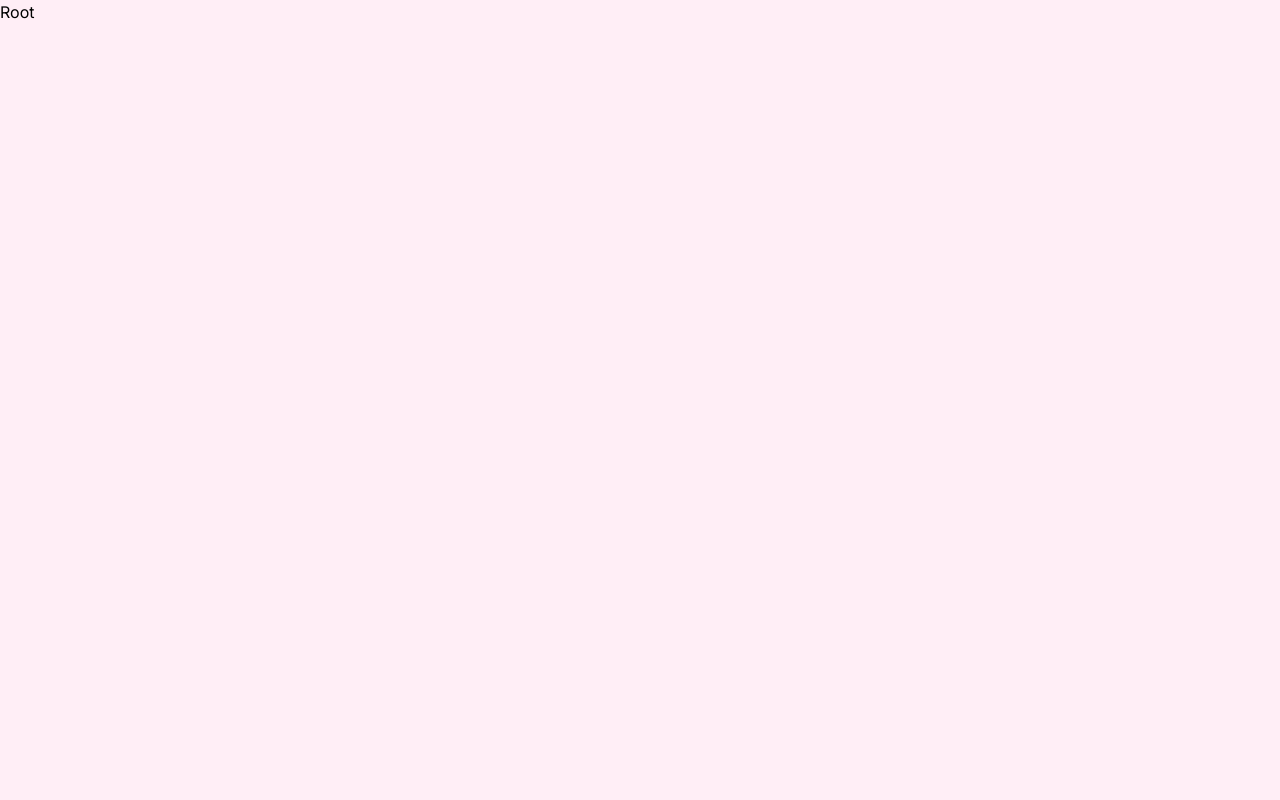
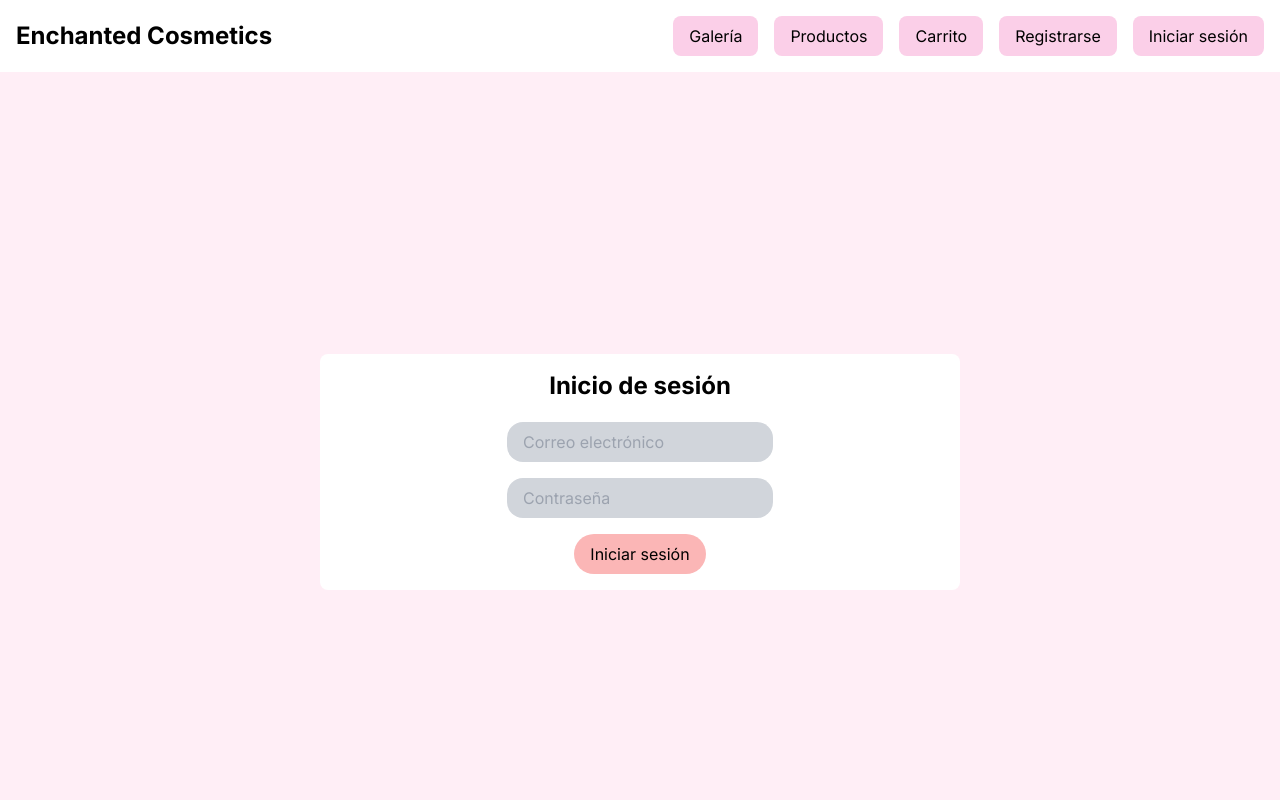
Before and after one commit to Elmono56/DuendeMaquillista, a Next.js app: page / in a window 1280 px wide. Shown: the top 800 px of the page. Built offline with nearby package versions, Linux system fonts and the light colour scheme.

Commit message:
feat: Made the main page login

```diff
--- a/src/app/page.tsx
+++ b/src/app/page.tsx
@@ -1,7 +1,75 @@
-export default function Home() {
+"use client";
+
+import React, { useState } from "react";
+import BasicCard from "@/app/components/BasicCard";
+import Footer from "@/app/components/Footer";
+import Navbar from "@/app/components/Navbar";
+import axios from "axios";
+
+async function makeRequest() {
+  const config = {
+    method: "get",
+    url: "http://localhost:4000/",
+  };
+
+  let res = await axios(config);
+
+  console.log(res.data);
+}
+
+const Login = () => {
+  const [email, setEmail] = useState("");
+  const [password, setPassword] = useState("");
+
+  const handleLogin = async () => {
+    try {
+      const res = await axios.post("http://localhost:4000/api/login", {
+        email,
+        password,
+      });
+      if (res.data.type == "admin") console.log("se logueó un admin");
+      else if (res.data.type == "user") console.log(" se logueó un user");
+    } catch (error: any) {
+      console.log(error);
+      console.log("Este usuario no existe o la contraseña es incorrecta");
+    }
+  };
+
   return (
-    <main>
-      <h1>Root</h1>
-    </main>
+    <div>
+      <Navbar />
+      <div className="flex justify-center items-center h-screen">
+        <BasicCard>
+          <div className="text-2xl text-black font-bold lg:pb-[20px]">
+            Inicio de sesión
+          </div>
+          <input
+            type="text"
+            className="input-global"
+            placeholder="Correo electrónico"
+            value={email}
+            onChange={(e) => setEmail(e.target.value)}
+          />
+          <input
+            type="password"
+            className="input-global"
+            placeholder="Contraseña"
+            value={password}
+            onChange={(e) => setPassword(e.target.value)}
+          />
+          <button
+            className="boton-global"
+            onClick={() => {
+              handleLogin();
+            }}
+          >
+            Iniciar sesión
+          </button>
+        </BasicCard>
+      </div>
+      <Footer />
+    </div>
   );
-}
+};
+
+export default Login;
--- a/src/app/pages/users/login/page.tsx
+++ /dev/null
@@ -1,74 +0,0 @@
-"use client";
-
-import React, { useState } from "react";
-import BasicCard from "@/app/components/BasicCard";
-import Footer from "@/app/components/Footer";
-import Navbar from "@/app/components/Navbar";
-import axios from "axios";
-
-async function makeRequest() {
-
-    const config = {
-        method: 'get',
-        url: 'http://localhost:4000/'
-    }
-
-    let res = await axios(config)
-
-    console.log(res.data);
-}
-
-const Login = () => {
-  const [email, setEmail] = useState("");
-  const [password, setPassword] = useState("");
-
-  const handleLogin = async () => {
-    try{
-      const res = await axios.post('http://localhost:4000/api/login', {
-        email,
-        password
-      });
-      if(res.data.type =="admin")
-      console.log("se logueó un admin")
-      else if(res.data.type =="user")
-      console.log(" se logueó un user")
-    }
-    catch(error: any){
-      console.log(error);
-      console.log("Este usuario no existe o la contraseña es incorrecta");
-    }
-  };
-
-  return (
-    <div>
-      <Navbar />
-      <div className="flex justify-center items-center h-screen">
-        <BasicCard>
-          <div className="text-2xl text-black font-bold lg:pb-[20px]">
-            Inicio de sesión
-          </div>
-          <input
-            type="text"
-            className="input-global"
-            placeholder="Correo electrónico"
-            value={email}
-            onChange={(e) => setEmail(e.target.value)}
-          />
-          <input
-            type="password"
-            className="input-global"
-            placeholder="Contraseña"
-            value={password}
-            onChange={(e) => setPassword(e.target.value)}
-          />
-          <button className="boton-global" onClick={() => {handleLogin()}}>
-            Iniciar sesión
-          </button>
-        </BasicCard>
-      </div>
-      <Footer />
-    </div>
-  );
-};
-
-export default Login;
```
